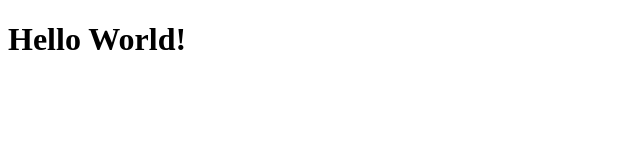
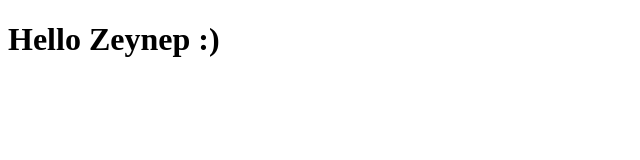
Before and after one commit to saidtopcu/main, a plain HTML site: page index.html in a window 1280 px wide. Shown: the whole page, without its empty margins (0-640 px from the left). Drawn offline with Linux system fonts and the light colour scheme.

Commit message:
Final test

```diff
--- a/index.html
+++ b/index.html
@@ -6,6 +6,6 @@
     <title>Hello World</title>
 </head>
 <body>
-    <H1>Hello World!</H1>
+    <H1>Hello Zeynep :)</H1>
 </body>
 </html>
```
Also changed, not shown: 1 other file.
